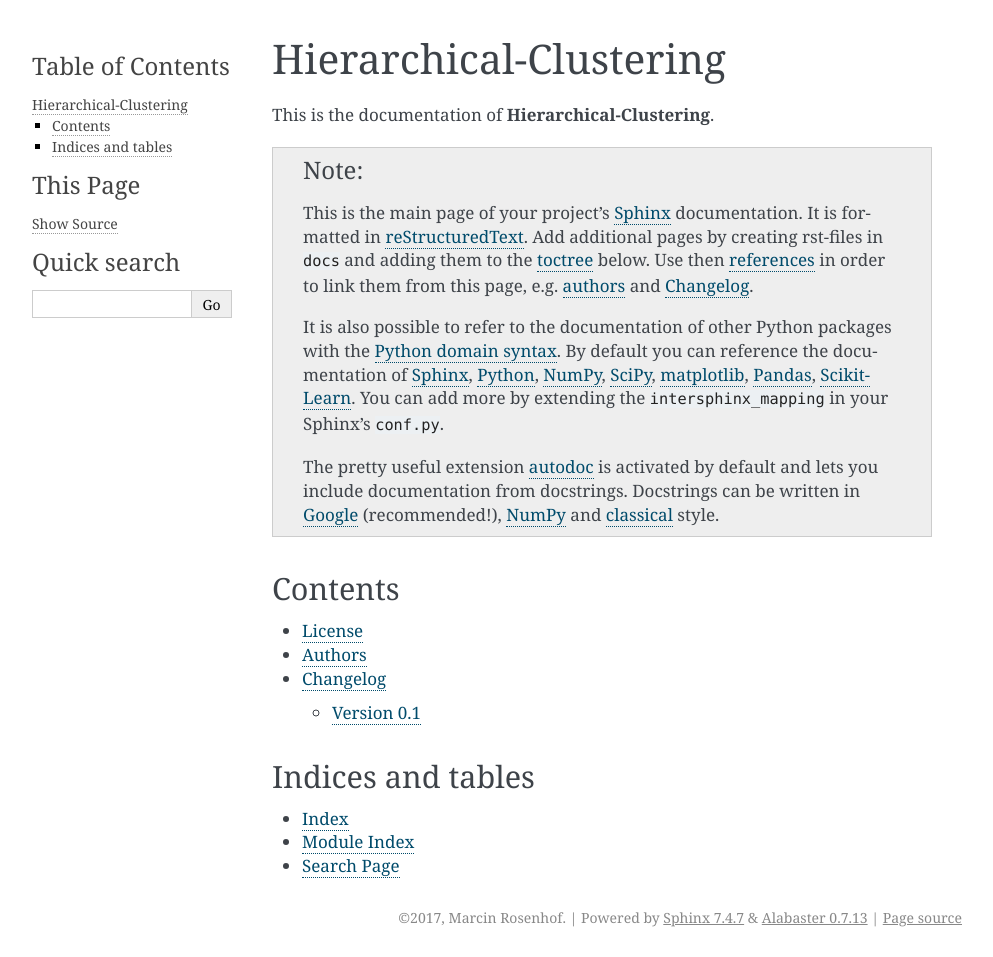
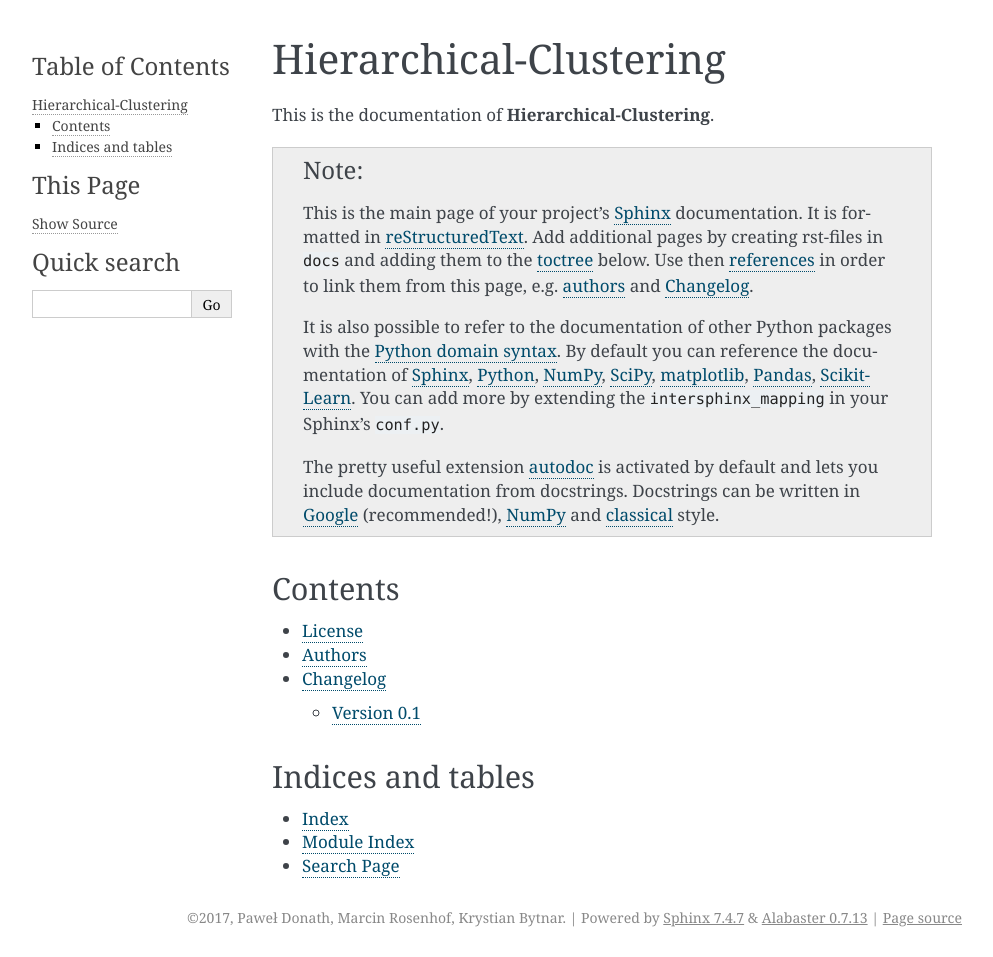
Before and after one commit to 6b4cb9/Hierarchical-Clustering, a Sphinx documentation site: the page built from docs/index.rst, in a window 1280 px wide. Shown: the whole page, without its empty margins (148-1141 px from the left). Built offline with Sphinx 7.4.7, drawn with Linux system fonts in a browser that asks for light colours; pages that are not in the unit, such as notebooks, are missing from menus.

Commit message:
Create docs

```diff
--- a/docs/conf.py
+++ b/docs/conf.py
@@ -62,7 +62,7 @@ master_doc = 'index'
 
 # General information about the project.
 project = u'Hierarchical-Clustering'
-copyright = u'2017, Marcin Rosenhof'
+copyright = u'2017, Paweł Donath, Marcin Rosenhof, Krystian Bytnar'
 
 # The version info for the project you're documenting, acts as replacement for
 # |version| and |release|, also used in various other places throughout the
@@ -213,7 +213,7 @@ latex_elements = {
 # (source start file, target name, title, author, documentclass [howto/manual]).
 latex_documents = [
   ('index', 'user_guide.tex', u'Hierarchical-Clustering Documentation',
-   u'Marcin Rosenhof', 'manual'),
+   u'Paweł Donath, Marcin Rosenhof, Krystian Bytnar', 'manual'),
 ]
 
 # The name of an image file (relative to this directory) to place at the top of
```
